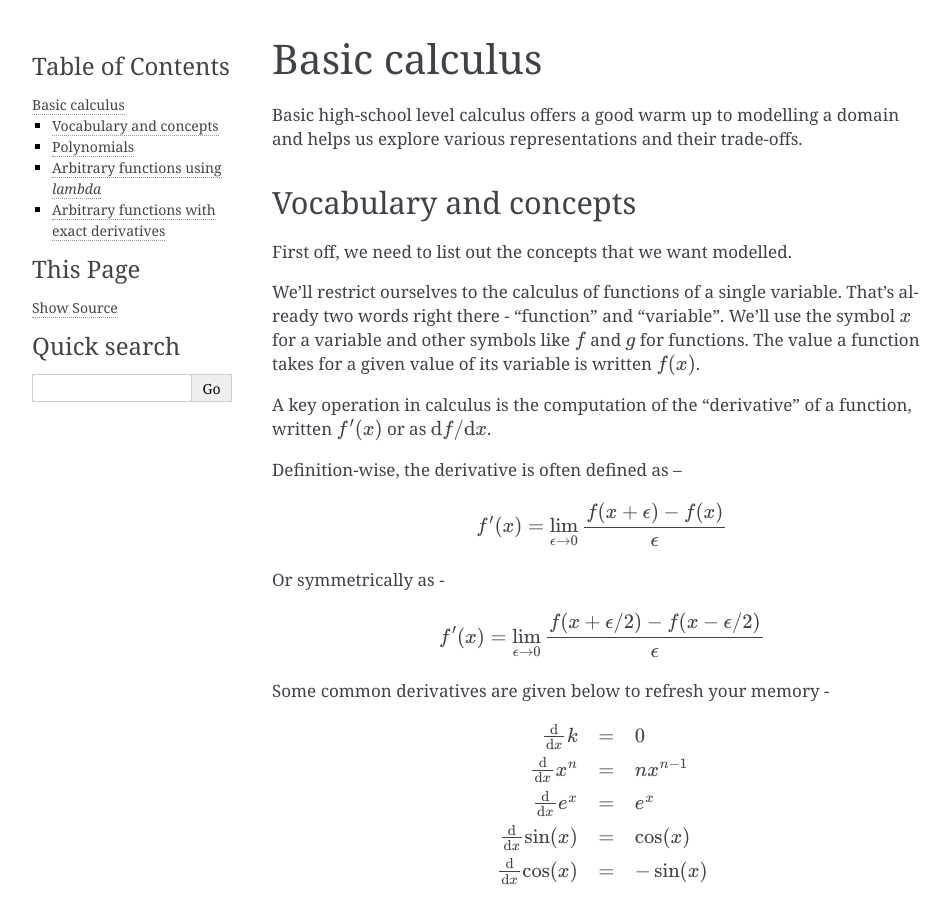
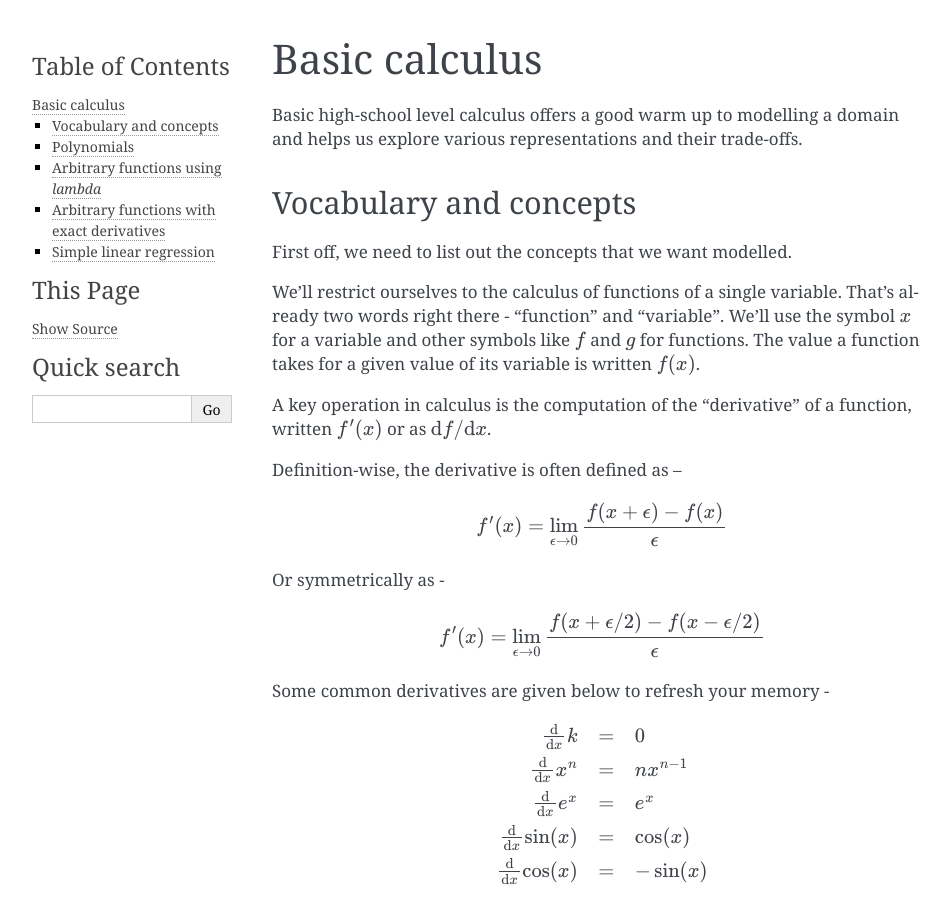
Before and after one commit to kreauniv/complit, a Sphinx documentation site: the page built from source/domains/calculus.rst, in a window 1280 px wide and 900 px high. Shown: the whole window, without its empty margins (148-1099 px from the left). Built offline with Sphinx 7.4.7, drawn with Linux system fonts in a browser that asks for light colours; some of the changed text lies outside the part shown.

Commit message:
section label for linear regression

```diff
--- a/source/domains/calculus.rst
+++ b/source/domains/calculus.rst
@@ -464,6 +464,9 @@
    at a point and its derivative at the point **exactly** (i.e. without
    assuming an :math:`\epsilon` and using the limit definition).
 
+Simple linear regression
+------------------------
+
 We can test this out using a simple linear regression learning loop. We model a
 dataset of (x,y) pairs using the equation :math:`y=px` with parameter `p`, and
 the loss function :math:`(1/N)\sum_i|y_i-px_i|^2`. The key thing to note here
```
